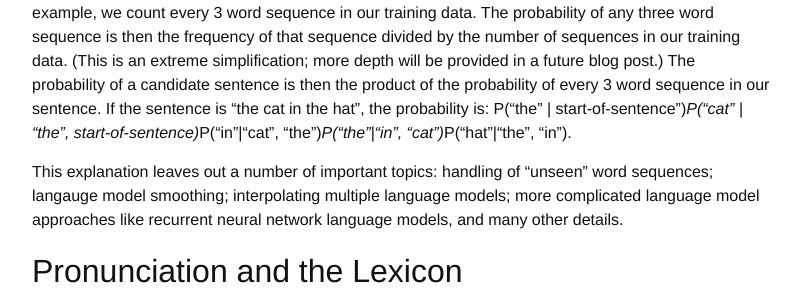
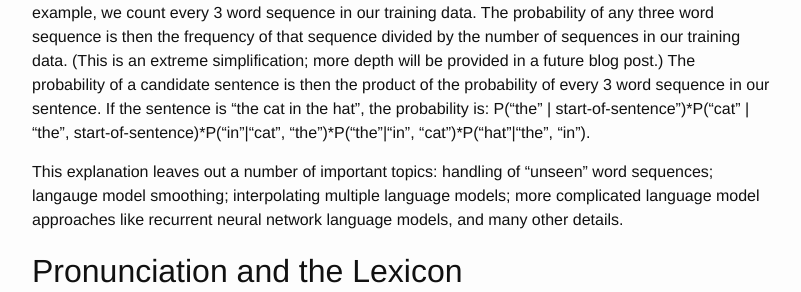
Before and after one commit to cobalt-paul/cobalt-blog, a Jekyll site: the page built from _posts/2016-06-23-introduction-to-asr.markdown, in a window 1280 px wide and 900 px high, scrolled down 4706 px. Shown: the part 328-620 px from the top of the window, without its empty margins (238-1039 px from the left). Built offline with Jekyll 4.4.1, drawn with Linux system fonts in a browser that asks for light colours; formulas are drawn with MathJax 3; some of the changed text lies outside the part shown.

```diff
--- a/_posts/2016-06-23-introduction-to-asr.markdown
+++ b/_posts/2016-06-23-introduction-to-asr.markdown
@@ -42,16 +42,11 @@ Digital audio is most commonly a series of scalar integer values called 'samples
 It's worth briefly noting the important specialized terms that we will be using later on. These definitions are simplified and sometimes contain outright lies (I will attempt to note when I have simplified something); they are intended to provide a conceptual handle on what's being done.
 
 
-* acoustic model
-A model which takes audio as input, and gives a probability distribution over phonemes as output.
-* phoneme
-A phoneme is a fundamental unit of speech production. When you say "cat", it is pronounced (in Arpabet) K AE T. K, AE and T are phonemes.
-* phone
-An actual example of someone saying a phoneme.
-* lexicon
-Speech relies on a (mostly) hand-curated list of pronunciations called a "lexicon". The lexicon will contain hundreds of thousands of words and their phonetic transcription.
-* language model
-A model which takes a sentence as input and gives a likelihood of observing that sentence. The sentence "the cat in the hat" is much more likely than "cat the in hat the", and a good language model will assign the first sentence a (much) higher likelihood.
+* acoustic model : A model which takes audio as input, and gives a probability distribution over phonemes as output.
+* phoneme : A phoneme is a fundamental unit of speech production. When you say "cat", it is pronounced (in Arpabet) K AE T. K, AE and T are phonemes.
+* phone : An actual example of someone saying a phoneme.
+* lexicon : Speech relies on a (mostly) hand-curated list of pronunciations called a "lexicon". The lexicon will contain hundreds of thousands of words and their phonetic transcription.
+* language model : A model which takes a sentence as input and gives a likelihood of observing that sentence. The sentence "the cat in the hat" is much more likely than "cat the in hat the", and a good language model will assign the first sentence a (much) higher likelihood.
 
 
 
@@ -66,6 +61,7 @@ This explanation is heavily simplified, and diving into the details will make ma
 ## <a name='am'></a>How Acoustic Models work
 
 An acoustic model works roughly like this:
+
 * the audio is cut up into 10ms chunks called frames
 * the frame is transformed, using signal processing, into a condensed set of features (a typical feature set might be 40 mel-frequency cepstral coefficients, with 7 frames of context on each side)
 * the features are then fed into the acoustic model (typically a deep neural network), which outputs the likelihoods of each phoneme.
@@ -94,7 +90,7 @@ Training acoustic models requires significant amounts of data. Hundreds of hours
 
 Language models are often the biggest factor in determining whether a particular application works welll or terribly. If you want to build a system to talk about music, and you use a language model trained on eighteenth century romance novels, the output will be funny but totally useless.
 
-Modern language models take a large volume of text and train a generative model. For every sentence, the model will produce a likelihood score. This score can then be used to say that one sentence is  more likely than another. A simple approach is N-gram language models. In 3-gram language modeling, for example, we count every 3 word sequence in our training data. The probability of any three word sequence is then the frequency of that sequence divided by the number of sequences in our training data. (This is an extreme simplification; more depth will be provided in a future blog post.) The probability of a candidate sentence is then the product of the probability of every 3 word sequence in our sentence. If the sentence is "the cat in the hat", the probability is: P("the" \| start-of-sentence")*P("cat" \| "the", start-of-sentence)*P("in"\|"cat", "the")*P("the"\|"in", "cat")*P("hat"\|"the", "in").
+Modern language models take a large volume of text and train a generative model. For every sentence, the model will produce a likelihood score. This score can then be used to say that one sentence is  more likely than another. A simple approach is N-gram language models. In 3-gram language modeling, for example, we count every 3 word sequence in our training data. The probability of any three word sequence is then the frequency of that sequence divided by the number of sequences in our training data. (This is an extreme simplification; more depth will be provided in a future blog post.) The probability of a candidate sentence is then the product of the probability of every 3 word sequence in our sentence. If the sentence is "the cat in the hat", the probability is: P("the" \| start-of-sentence")\*P("cat" \| "the", start-of-sentence)\*P("in"\|"cat", "the")\*P("the"\|"in", "cat")\*P("hat"\|"the", "in").
 
 This explanation leaves out a number of important topics: handling of "unseen" word sequences; langauge model smoothing; interpolating multiple language models; more complicated language model approaches like recurrent neural network language models, and many other details.
 ## <a name='lex'></a>Pronunciation and the Lexicon
```
